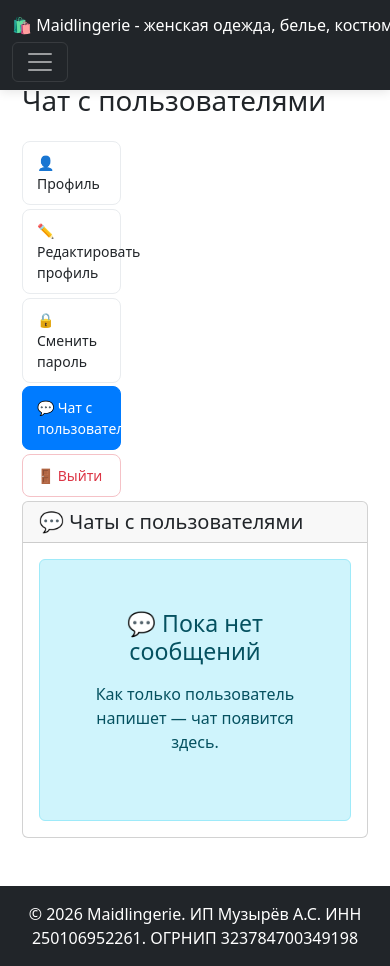
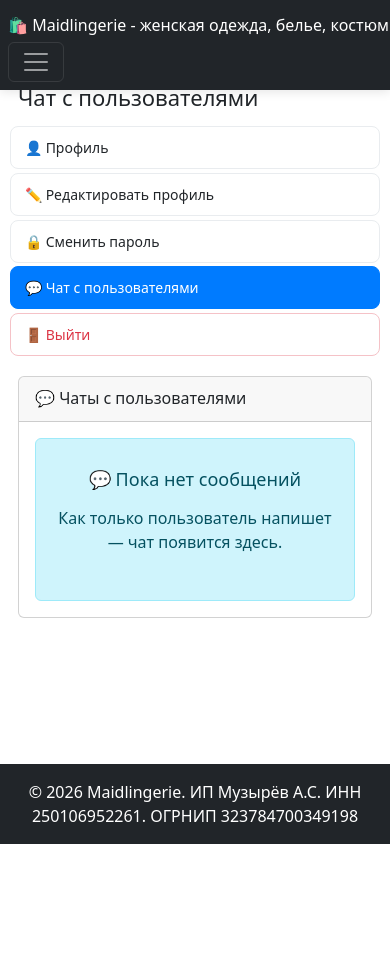
Before and after one commit to saniamu1981/my_shop, a Django app: page /admin-panel/chats/ in a window 390 px wide. After the commit the page ends 844 px from the top, so only its background shows below. Run offline with Django 4.2, Linux system fonts and the light colour scheme; the visitor is signed in with stand-in values (Sample User, id 1); data comes from the database, SQL or seed files in the repository; data that the repository does not hold is empty.

Commit message:
мобильная адаптация чата 1

```diff
--- a/templates/admin_panel/chat_list.html
+++ b/templates/admin_panel/chat_list.html
@@ -4,14 +4,14 @@
 <div class="container">
     <h1 class="mb-4">Чат с пользователями</h1>
 
-    <div class="row">
+    <div class="row g-3">
         <!-- Сайдбар -->
-        <div class="col-md-3">
+        <div class="col-12 col-md-3 profile-sidebar-col">
             {% include 'accounts/_sidebar.html' %}
         </div>
 
         <!-- Контент -->
-        <div class="col-md-9">
+        <div class="col-12 col-md-9 profile-content-col">
             <div class="card">
                 <div class="card-header">
                     <h5 class="mb-0">💬 Чаты с пользователями</h5>
@@ -22,21 +22,21 @@
                         <div class="list-group list-group-flush">
                             {% for u in users %}
                                 <a href="{% url 'admin_panel:chat_detail' u.id %}"
-                                   class="list-group-item list-group-item-action d-flex justify-content-between align-items-center">
-                                    <div>
-                                        <strong>{{ u.email }}</strong>
+                                   class="list-group-item list-group-item-action chat-list-item">
+                                    <div class="chat-item-info">
+                                        <strong class="chat-item-email">{{ u.email }}</strong>
                                         {% if u.last_message %}
-                                            <div class="text-muted small">
+                                            <div class="text-muted small chat-item-preview">
                                                 {{ u.last_message.message|truncatechars:60 }}
                                             </div>
                                         {% endif %}
                                     </div>
-                                    <div class="text-end">
+                                    <div class="chat-item-meta">
                                         {% if u.last_message %}
-                                            <small class="text-muted">{{ u.last_message.created|date:"d.m.Y H:i" }}</small>
+                                            <small class="text-muted chat-item-date">{{ u.last_message.created|date:"d.m.Y H:i" }}</small>
                                         {% endif %}
                                         {% if u.unread_count %}
-                                            <span class="badge bg-danger ms-2">{{ u.unread_count }}</span>
+                                            <span class="badge bg-danger chat-item-badge">{{ u.unread_count }}</span>
                                         {% endif %}
                                     </div>
                                 </a>
@@ -53,4 +53,141 @@
         </div>
     </div>
 </div>
+
+<style>
+/* ============ СПИСОК ЧАТОВ — АДАПТАЦИЯ ============ */
+
+/* Десктоп: flex, email слева, дата/бейдж справа */
+.chat-list-item {
+    display: flex !important;
+    justify-content: space-between !important;
+    align-items: center !important;
+    gap: 12px;
+    padding: 12px 16px !important;
+}
+
+.chat-item-info {
+    flex: 1 1 auto;
+    min-width: 0;
+}
+
+.chat-item-info strong {
+    display: block;
+    font-size: 15px;
+    font-weight: 600;
+    word-break: break-word;
+}
+
+.chat-item-preview {
+    overflow: hidden;
+    text-overflow: ellipsis;
+    white-space: nowrap;
+    margin-top: 2px;
+    font-size: 13px;
+}
+
+.chat-item-meta {
+    display: flex;
+    flex-direction: column;
+    align-items: flex-end;
+    gap: 4px;
+    flex-shrink: 0;
+    text-align: right;
+}
+
+.chat-item-date {
+    font-size: 12px;
+    white-space: nowrap;
+}
+
+.chat-item-badge {
+    font-size: 11px;
+    padding: 3px 7px;
+    border-radius: 10px;
+}
+
+/* ============ МОБИЛЬНАЯ АДАПТАЦИЯ ============ */
+@media (max-width: 767.98px) {
+    /* Контейнер — без лишних отступов */
+    .container {
+        padding-left: 8px;
+        padding-right: 8px;
+    }
+
+    /* Заголовок страницы меньше */
+    h1.mb-4 {
+        font-size: 22px !important;
+        margin-bottom: 16px !important;
+    }
+
+    /* Карточка — без лишних внутренних отступов */
+    .card-header {
+        padding: 12px 16px !important;
+    }
+    .card-header h5 {
+        font-size: 16px !important;
+    }
+
+    /* Каждый чат — в колонку: email и preview сверху, дата и бейдж снизу */
+    .chat-list-item {
+        flex-direction: column !important;
+        align-items: stretch !important;
+        gap: 6px;
+        padding: 12px 14px !important;
+    }
+
+    .chat-item-info strong {
+        font-size: 14px;
+    }
+
+    .chat-item-preview {
+        white-space: normal;
+        display: -webkit-box;
+        -webkit-line-clamp: 2;
+        -webkit-box-orient: vertical;
+        overflow: hidden;
+        font-size: 12px;
+    }
+
+    /* Дата и бейдж — в одну строку, слева */
+    .chat-item-meta {
+        flex-direction: row !important;
+        align-items: center !important;
+        justify-content: space-between !important;
+        gap: 8px;
+        width: 100%;
+    }
+
+    .chat-item-date {
+        font-size: 11px;
+    }
+
+    .chat-item-badge {
+        font-size: 11px;
+    }
+
+    /* Пустой список чатов — компактнее */
+    .alert h3 {
+        font-size: 18px;
+    }
+    .alert {
+        padding: 30px 15px !important;
+    }
+}
+
+@media (max-width: 575.98px) {
+    /* Ещё компактнее для очень узких экранов */
+    .chat-list-item {
+        padding: 10px 12px !important;
+    }
+
+    .chat-item-info strong {
+        font-size: 13px;
+    }
+
+    .chat-item-preview {
+        font-size: 11px;
+    }
+}
+</style>
 {% endblock %}
```
